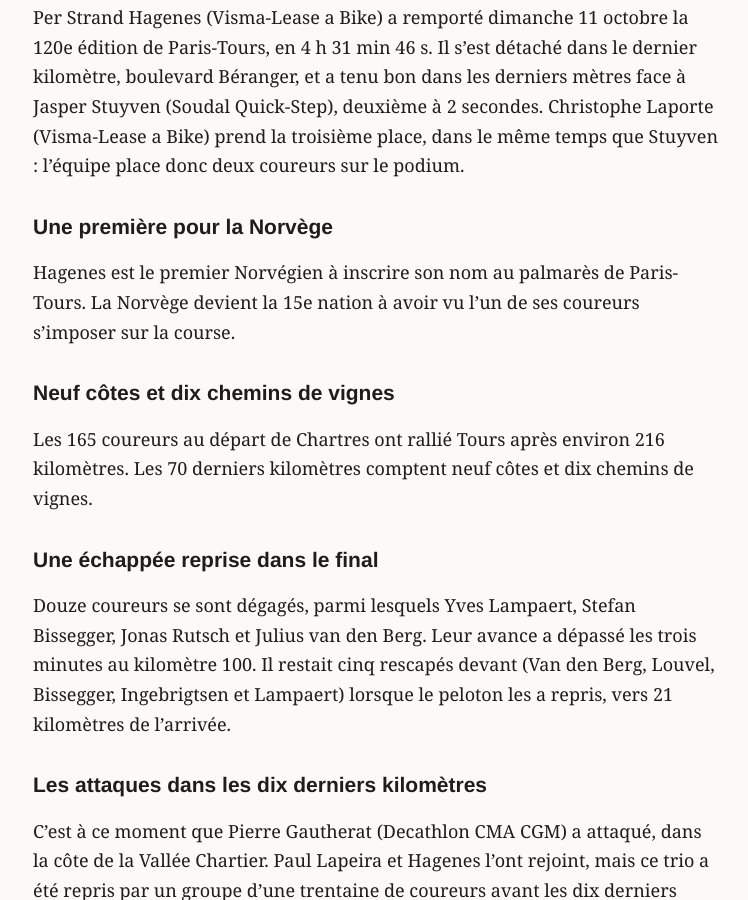
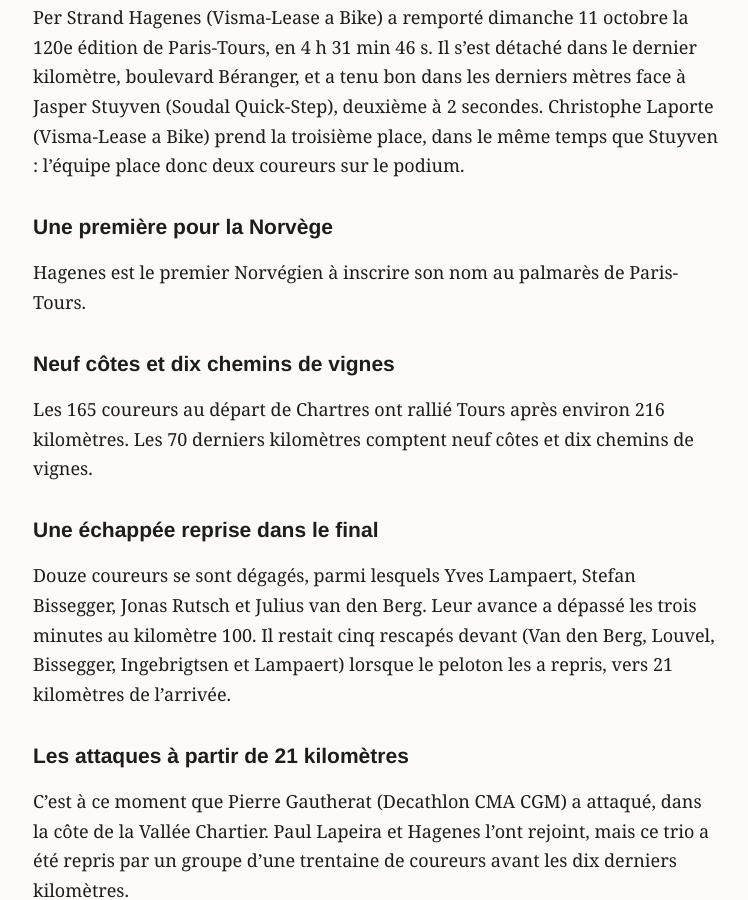
Before and after one commit to antoinebb/test-repo, a Jekyll site: the page built from _posts/2026-10-11-paris-tours-hagenes-premier-norvegien-vainqueur.md, in a window 1280 px wide and 900 px high, scrolled down 444 px. Shown: the whole window, without its empty margins (263-1011 px from the left). Built offline with Jekyll 4.4.1, drawn with Linux system fonts in a browser that asks for light colours.

Commit message:
Correction n°1 : Paris-Tours, Hagenes premier Norvégien vainqueur

```diff
--- a/_posts/2026-10-11-paris-tours-hagenes-premier-norvegien-vainqueur.md
+++ b/_posts/2026-10-11-paris-tours-hagenes-premier-norvegien-vainqueur.md
@@ -14,7 +14,7 @@ Per Strand Hagenes (Visma-Lease a Bike) a remporté dimanche 11 octobre la 120e
 
 ## Une première pour la Norvège
 
-Hagenes est le premier Norvégien à inscrire son nom au palmarès de Paris-Tours. La Norvège devient la 15e nation à avoir vu l'un de ses coureurs s'imposer sur la course.
+Hagenes est le premier Norvégien à inscrire son nom au palmarès de Paris-Tours.
 
 ## Neuf côtes et dix chemins de vignes
 
@@ -24,7 +24,7 @@ Les 165 coureurs au départ de Chartres ont rallié Tours après environ 216 kil
 
 Douze coureurs se sont dégagés, parmi lesquels Yves Lampaert, Stefan Bissegger, Jonas Rutsch et Julius van den Berg. Leur avance a dépassé les trois minutes au kilomètre 100. Il restait cinq rescapés devant (Van den Berg, Louvel, Bissegger, Ingebrigtsen et Lampaert) lorsque le peloton les a repris, vers 21 kilomètres de l'arrivée.
 
-## Les attaques dans les dix derniers kilomètres
+## Les attaques à partir de 21 kilomètres
 
 C'est à ce moment que Pierre Gautherat (Decathlon CMA CGM) a attaqué, dans la côte de la Vallée Chartier. Paul Lapeira et Hagenes l'ont rejoint, mais ce trio a été repris par un groupe d'une trentaine de coureurs avant les dix derniers kilomètres.
 
```
